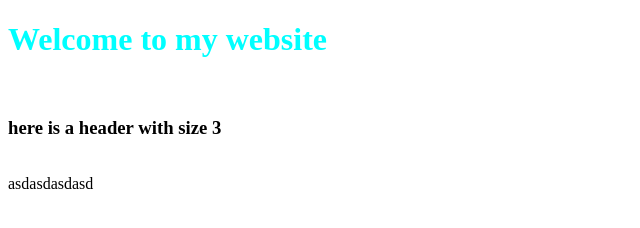
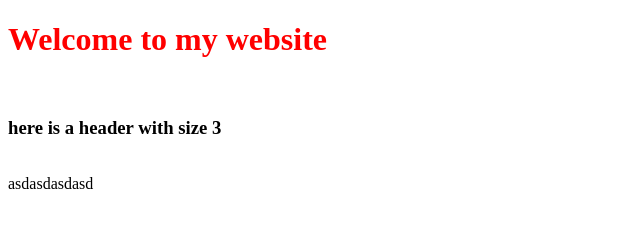
Before and after one commit to mikimasta/websitetest, a plain HTML site: page index.html in a window 1280 px wide. Shown: the whole page, without its empty margins (0-640 px from the left). Drawn offline with Linux system fonts and the light colour scheme.

Commit message:
Update index.html

```diff
--- a/index.html
+++ b/index.html
@@ -11,7 +11,7 @@
 
   <body>
 
-    <h1> Welcome to my website </h1>
+    <h1 style="color:red;"> Welcome to my website </h1>
     <br>
     <h3> here is a header with size 3 </h3>
     <br>
```
